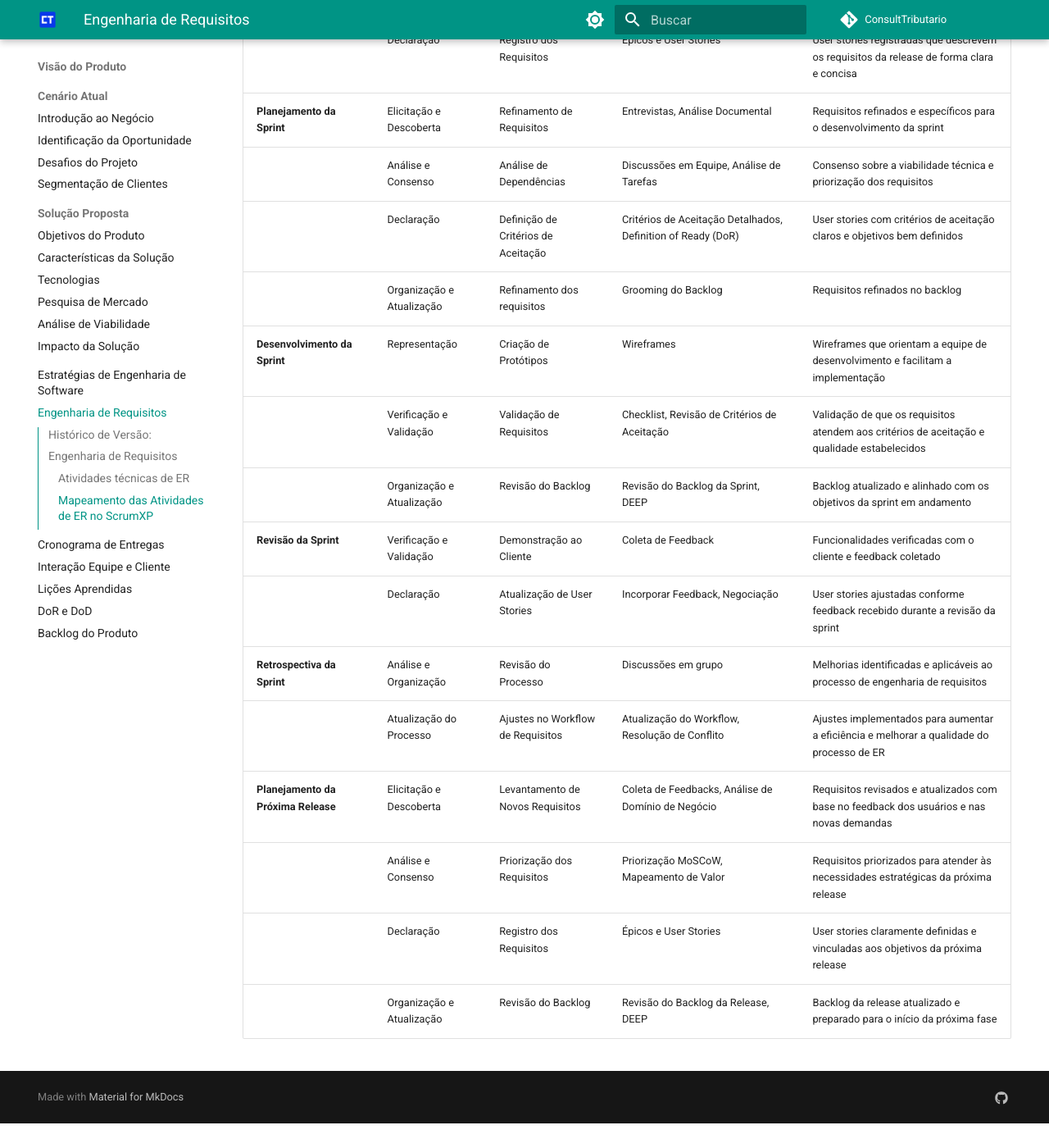
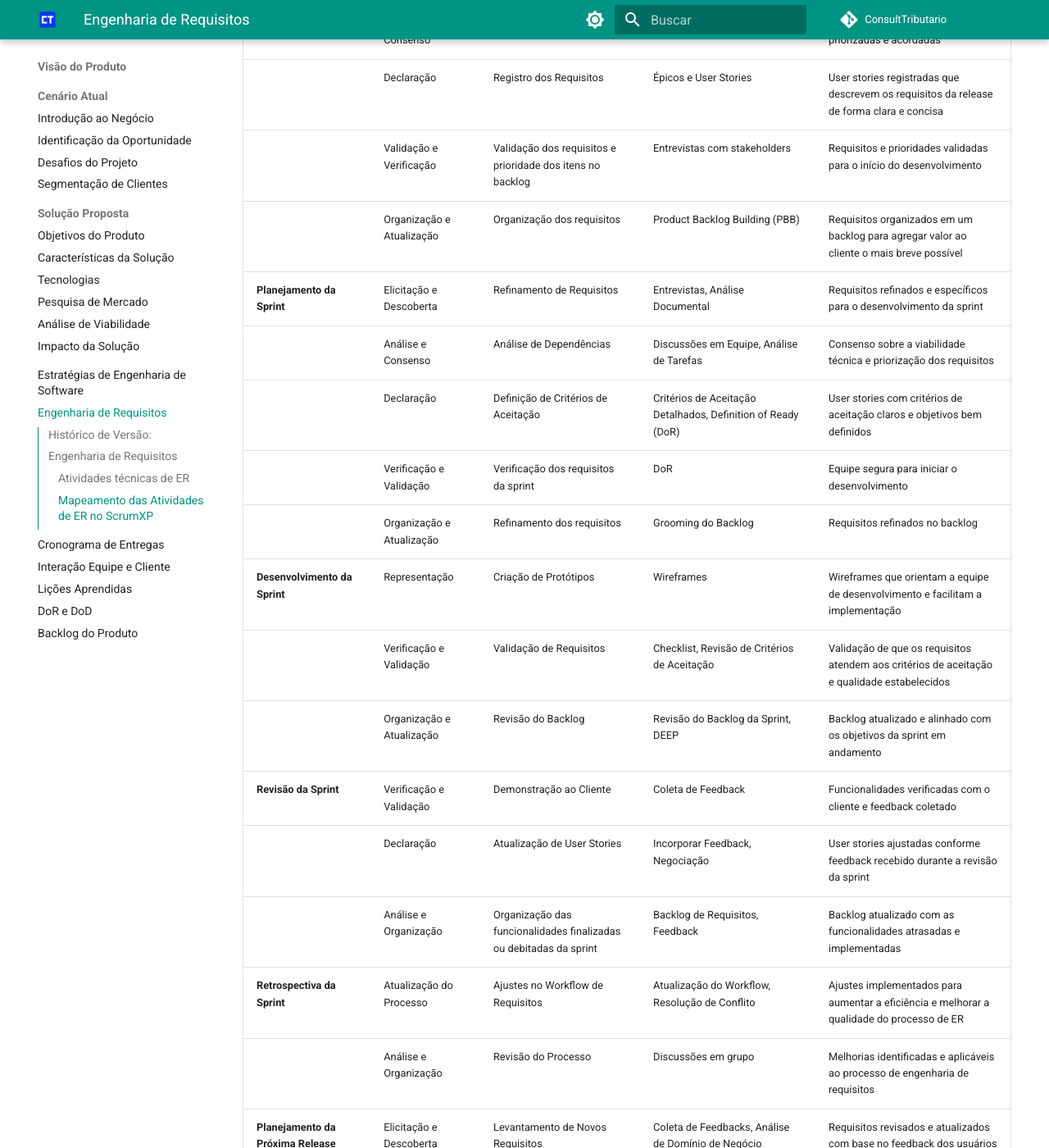
Before and after one commit to mdsreq-fga-unb/2025.1-T02-ConsultTributario, an MkDocs documentation site: the page built from docs/visao-produto/engenharia-requisitos.md, in a window 1280 px wide and 1400 px high, scrolled down 1640 px. Shown: the whole window at 82% size. Built offline with MkDocs 1.6.1 and Material for MkDocs 9.7.7, drawn with Linux system fonts in a browser that asks for light colours; comment, search, counter and statistics services are not loaded; before the commit the page ends 3010 px from its top, so only the background shows below that; some of the changed text lies outside the part shown.

Commit message:
doc: mapeamento das atividades de ER no ScrumXP

```diff
--- a/docs/visao-produto/engenharia-requisitos.md
+++ b/docs/visao-produto/engenharia-requisitos.md
@@ -5,6 +5,7 @@
 | 26/05/25 | 1.0    | Criação do Documento                                           | Artur Krauspenhar e Diogo |
 | 26/05/25 | 2.0    | Adição de tabela de mapeamento das atividades de ER no ScrumXP | Vinicius Vieira           |
 | 13/06/25 | 3.0    | Correção da tabela das atividades de ER                        | Artur Krauspenhar         |
+| 16/06/25 | 3.1    | Correção da tabela das atividades de ER                        | Artur Krauspenhar         |
 
 # Engenharia de Requisitos
 
@@ -40,23 +41,27 @@
 
 ## Mapeamento das Atividades de ER no ScrumXP
 
-| Fase do ScrumXP                     | Atividades da ER          | Prática                             | Técnica                                                                              | Resultado Esperado                                                                          |
-| :---------------------------------- | :------------------------ | :---------------------------------- | :----------------------------------------------------------------------------------- | :------------------------------------------------------------------------------------------ |
-| **Planejamento do Release**         | Elicitação e Descoberta   | Levantamento de Requisitos          | Entrevistas com stakeholders, Análise de Concorrentes, Análise de Domínio de Negócio | Identificação de requisitos presentes dentro do projeto                                     |
-|                                     | Análise e Consenso        | Priorização dos Requisitos          | Priorização MoSCoW                                                                   | Escopo e funcionalidades críticas priorizadas e acordadas                                   |
-|                                     | Declaração                | Registro dos Requisitos             | Épicos e User Stories                                                                | User stories registradas que descrevem os requisitos da release de forma clara e concisa    |
-| **Planejamento da Sprint**          | Elicitação e Descoberta   | Refinamento de Requisitos           | Entrevistas, Análise Documental                                                      | Requisitos refinados e específicos para o desenvolvimento da sprint                         |
-|                                     | Análise e Consenso        | Análise de Dependências             | Discussões em Equipe, Análise de Tarefas                                             | Consenso sobre a viabilidade técnica e priorização dos requisitos                           |
-|                                     | Declaração                | Definição de Critérios de Aceitação | Critérios de Aceitação Detalhados, Definition of Ready (DoR)                         | User stories com critérios de aceitação claros e objetivos bem definidos                    |
-|                                     | Organização e Atualização | Refinamento dos requisitos          | Grooming do Backlog                                                                  | Requisitos refinados no backlog                                                             |
-| **Desenvolvimento da Sprint**       | Representação             | Criação de Protótipos               | Wireframes                                                                           | Wireframes que orientam a equipe de desenvolvimento e facilitam a implementação             |
-|                                     | Verificação e Validação   | Validação de Requisitos             | Checklist, Revisão de Critérios de Aceitação                                         | Validação de que os requisitos atendem aos critérios de aceitação e qualidade estabelecidos |
-|                                     | Organização e Atualização | Revisão do Backlog                  | Revisão do Backlog da Sprint, DEEP                                                   | Backlog atualizado e alinhado com os objetivos da sprint em andamento                       |
-| **Revisão da Sprint**               | Verificação e Validação   | Demonstração ao Cliente             | Coleta de Feedback                                                                   | Funcionalidades verificadas com o cliente e feedback coletado                               |
-|                                     | Declaração                | Atualização de User Stories         | Incorporar Feedback, Negociação                                                      | User stories ajustadas conforme feedback recebido durante a revisão da sprint               |
-| **Retrospectiva da Sprint**         | Análise e Organização     | Revisão do Processo                 | Discussões em grupo                                                                  | Melhorias identificadas e aplicáveis ao processo de engenharia de requisitos                |
-|                                     | Atualização do Processo   | Ajustes no Workflow de Requisitos   | Atualização do Workflow, Resolução de Conflito                                       | Ajustes implementados para aumentar a eficiência e melhorar a qualidade do processo de ER   |
-| **Planejamento da Próxima Release** | Elicitação e Descoberta   | Levantamento de Novos Requisitos    | Coleta de Feedbacks, Análise de Domínio de Negócio                                   | Requisitos revisados e atualizados com base no feedback dos usuários e nas novas demandas   |
-|                                     | Análise e Consenso        | Priorização dos Requisitos          | Priorização MoSCoW, Mapeamento de Valor                                              | Requisitos priorizados para atender às necessidades estratégicas da próxima release         |
-|                                     | Declaração                | Registro dos Requisitos             | Épicos e User Stories                                                                | User stories claramente definidas e vinculadas aos objetivos da próxima release             |
-|                                     | Organização e Atualização | Revisão do Backlog                  | Revisão do Backlog da Release, DEEP                                                  | Backlog da release atualizado e preparado para o início da próxima fase                     |
+| Fase do ScrumXP                     | Atividades da ER          | Prática                                                            | Técnica                                                                              | Resultado Esperado                                                                          |
+| :---------------------------------- | :------------------------ | :----------------------------------------------------------------- | :----------------------------------------------------------------------------------- | :------------------------------------------------------------------------------------------ |
+| **Planejamento do Release**         | Elicitação e Descoberta   | Levantamento de Requisitos                                         | Entrevistas com stakeholders, Análise de Concorrentes, Análise de Domínio de Negócio | Identificação de requisitos presentes dentro do projeto                                     |
+|                                     | Análise e Consenso        | Priorização dos Requisitos                                         | Priorização MoSCoW                                                                   | Escopo e funcionalidades críticas priorizadas e acordadas                                   |
+|                                     | Declaração                | Registro dos Requisitos                                            | Épicos e User Stories                                                                | User stories registradas que descrevem os requisitos da release de forma clara e concisa    |
+|                                     | Validação e Verificação   | Validação dos requisitos e prioridade dos itens no backlog         | Entrevistas com stakeholders                                                         | Requisitos e prioridades validadas para o início do desenvolvimento                         |
+|                                     | Organização e Atualização | Organização dos requisitos                                         | Product Backlog Building (PBB)                                                       | Requisitos organizados em um backlog para agregar valor ao cliente o mais breve possível    |
+| **Planejamento da Sprint**          | Elicitação e Descoberta   | Refinamento de Requisitos                                          | Entrevistas, Análise Documental                                                      | Requisitos refinados e específicos para o desenvolvimento da sprint                         |
+|                                     | Análise e Consenso        | Análise de Dependências                                            | Discussões em Equipe, Análise de Tarefas                                             | Consenso sobre a viabilidade técnica e priorização dos requisitos                           |
+|                                     | Declaração                | Definição de Critérios de Aceitação                                | Critérios de Aceitação Detalhados, Definition of Ready (DoR)                         | User stories com critérios de aceitação claros e objetivos bem definidos                    |
+|                                     | Verificação e Validação   | Verificação dos requisitos da sprint                               | DoR                                                                                  | Equipe segura para iniciar o desenvolvimento                                                |
+|                                     | Organização e Atualização | Refinamento dos requisitos                                         | Grooming do Backlog                                                                  | Requisitos refinados no backlog                                                             |
+| **Desenvolvimento da Sprint**       | Representação             | Criação de Protótipos                                              | Wireframes                                                                           | Wireframes que orientam a equipe de desenvolvimento e facilitam a implementação             |
+|                                     | Verificação e Validação   | Validação de Requisitos                                            | Checklist, Revisão de Critérios de Aceitação                                         | Validação de que os requisitos atendem aos critérios de aceitação e qualidade estabelecidos |
+|                                     | Organização e Atualização | Revisão do Backlog                                                 | Revisão do Backlog da Sprint, DEEP                                                   | Backlog atualizado e alinhado com os objetivos da sprint em andamento                       |
+| **Revisão da Sprint**               | Verificação e Validação   | Demonstração ao Cliente                                            | Coleta de Feedback                                                                   | Funcionalidades verificadas com o cliente e feedback coletado                               |
+|                                     | Declaração                | Atualização de User Stories                                        | Incorporar Feedback, Negociação                                                      | User stories ajustadas conforme feedback recebido durante a revisão da sprint               |
+|                                     | Análise e Organização     | Organização das funcionalidades finalizadas ou debitadas da sprint | Backlog de Requisitos, Feedback                                                      | Backlog atualizado com as funcionalidades atrasadas e implementadas                         |
+| **Retrospectiva da Sprint**         | Atualização do Processo   | Ajustes no Workflow de Requisitos                                  | Atualização do Workflow, Resolução de Conflito                                       | Ajustes implementados para aumentar a eficiência e melhorar a qualidade do processo de ER   |
+|                                     | Análise e Organização     | Revisão do Processo                                                | Discussões em grupo                                                                  | Melhorias identificadas e aplicáveis ao processo de engenharia de requisitos                |
+| **Planejamento da Próxima Release** | Elicitação e Descoberta   | Levantamento de Novos Requisitos                                   | Coleta de Feedbacks, Análise de Domínio de Negócio                                   | Requisitos revisados e atualizados com base no feedback dos usuários e nas novas demandas   |
+|                                     | Análise e Consenso        | Priorização dos Requisitos                                         | Priorização MoSCoW, Mapeamento de Valor                                              | Requisitos priorizados para atender às necessidades estratégicas da próxima release         |
+|                                     | Declaração                | Registro dos Requisitos                                            | Épicos e User Stories                                                                | User stories claramente definidas e vinculadas aos objetivos da próxima release             |
+|                                     | Organização e Atualização | Revisão do Backlog                                                 | Revisão do Backlog da Release, DEEP                                                  | Backlog da release atualizado e preparado para o início da próxima fase                     |
```
